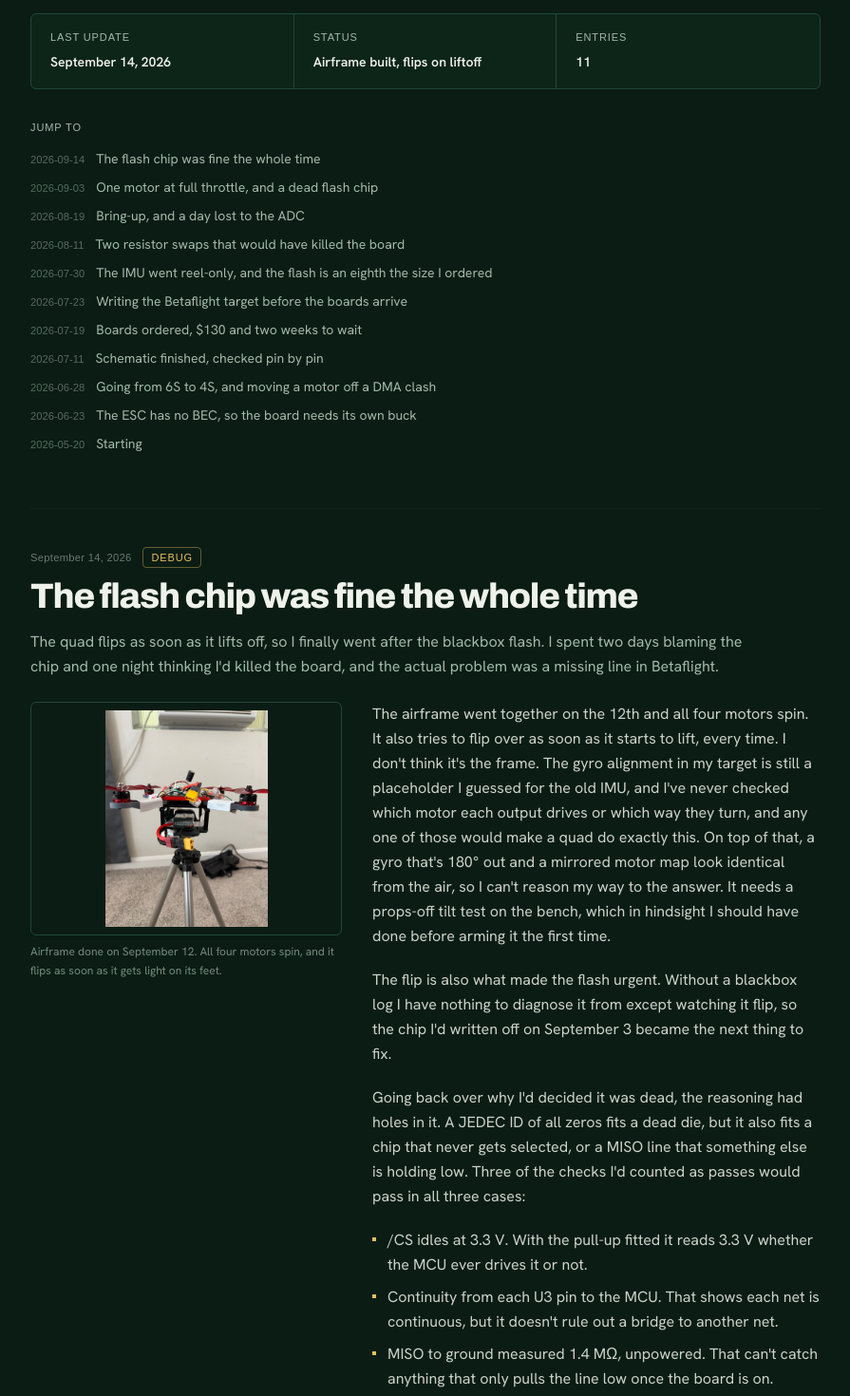
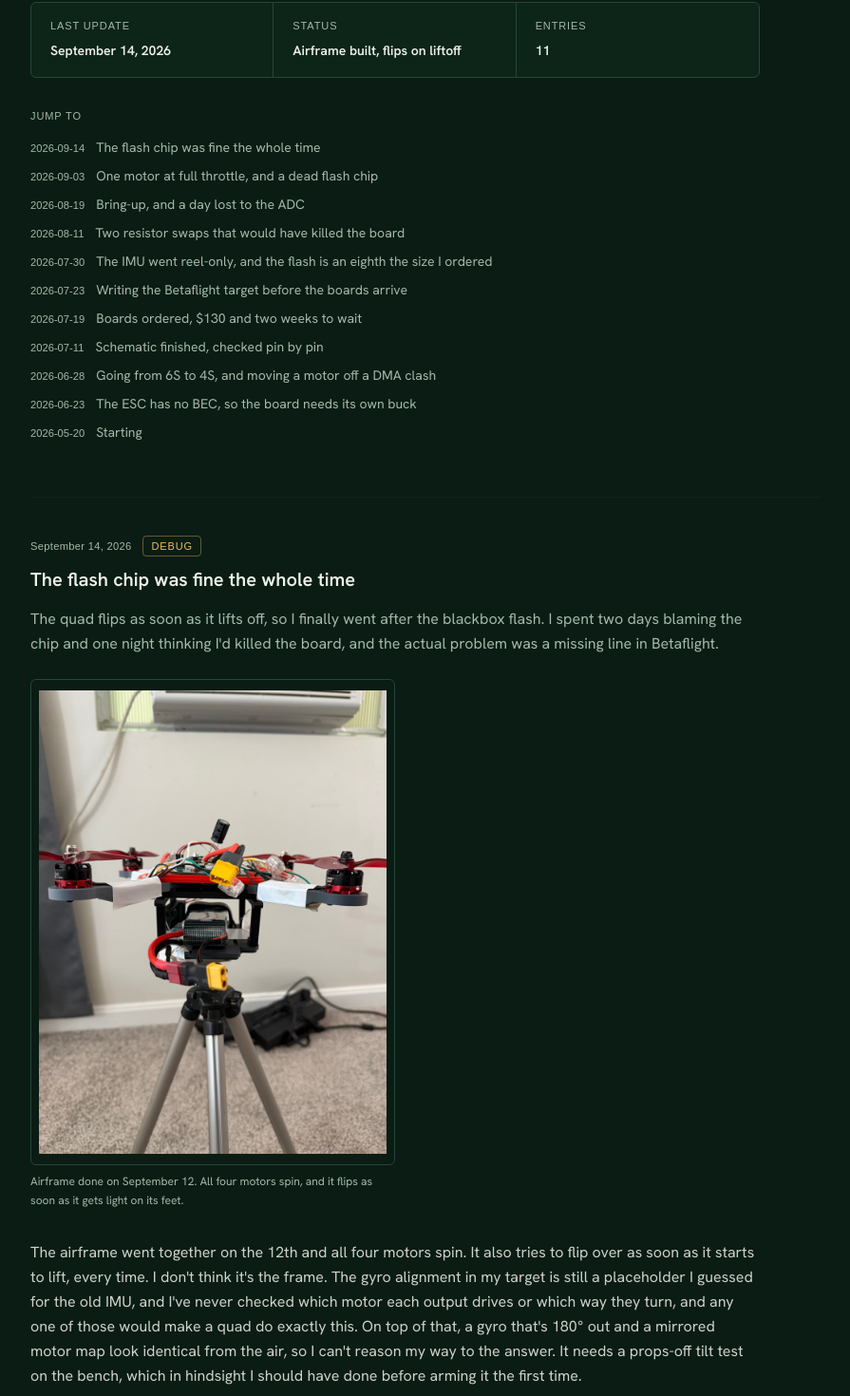
Before and after one commit to Ethansuttor/portfolio-website, a Next.js app: page /blog/drone-flight-controller in a window 1280 px wide. Shown: the part 572-2042 px from the top of the page at 95% size, without its empty margins (192-1087 px from the left). Built offline with nearby package versions, Linux system fonts and the light colour scheme; a web font is replaced by a local one.

Commit message:
Fix portrait media and blog typography with design handoff

```diff
--- a/src/app/blog/drone-flight-controller/page.tsx
+++ b/src/app/blog/drone-flight-controller/page.tsx
@@ -77,8 +77,8 @@ function Block({ block }: { block: LogBlock }) {
 
 function Media({ media }: { media: LogMedia }) {
   return (
-    <figure className="flex flex-col gap-2">
-      <div className="relative w-full aspect-[4/3] rounded-md border border-outline-variant bg-background overflow-hidden">
+    <figure className={`flex flex-col gap-2 ${media.aspect === "portrait" ? "w-full max-w-sm" : ""}`}>
+      <div className={`relative w-full ${media.aspect === "portrait" ? "aspect-[3/4] max-h-[70vh] max-w-[52.5vh]" : "aspect-[4/3]"} rounded-md border border-outline-variant bg-background overflow-hidden`}>
         {media.kind === "video" ? (
           <video
             src={media.src}
@@ -96,12 +96,12 @@ function Media({ media }: { media: LogMedia }) {
             src={media.src}
             alt={media.alt}
             fill
-            sizes="(max-width: 1024px) 100vw, 640px"
+            sizes={media.aspect === "portrait" ? "(max-width: 432px) calc(100vw - 48px), 384px" : "(max-width: 1024px) 100vw, 640px"}
             className="object-contain p-2"
           />
         )}
       </div>
-      <figcaption className="text-xs text-on-surface-variant/70 leading-relaxed">{media.caption}</figcaption>
+      <figcaption className="text-xs text-on-surface-variant leading-relaxed">{media.caption}</figcaption>
     </figure>
   );
 }
@@ -135,13 +135,13 @@ export default function DroneBuildLogPage() {
         }}
       />
 
-      <SubpageNav backHref={`/projects/${PROJECT_SLUG}`} backLabel="The Project" label="Build log" />
+      <SubpageNav backHref={`/projects/${PROJECT_SLUG}`} backLabel="The project" label="Build log" />
 
       <div className="px-6 md:px-24 py-14 max-w-5xl mx-auto">
         {/* Header */}
         <header className="mb-14">
           <p className="text-on-surface-variant mb-5">Build log for my flight controller</p>
-          <h1 className="display text-on-surface text-[clamp(2rem,4.6vw,3.6rem)] leading-[0.95] mb-8">
+          <h1 className="display display-title text-on-surface text-[clamp(2rem,4.6vw,3.6rem)] mb-8">
             Designing a flight controller, and everything that went wrong on the way
           </h1>
           <div className="flex flex-col gap-4 max-w-3xl">
@@ -158,7 +158,7 @@ export default function DroneBuildLogPage() {
           </div>
 
           {/* Status band */}
-          <div className="mt-10 grid grid-cols-1 sm:grid-cols-3 rounded-md border border-outline-variant bg-surface-container-low divide-y sm:divide-y-0 sm:divide-x divide-outline-variant">
+          <div className="mt-10 max-w-3xl grid grid-cols-1 sm:grid-cols-3 rounded-md border border-outline-variant bg-surface-container-low divide-y sm:divide-y-0 sm:divide-x divide-outline-variant">
             <div className="px-5 py-4">
               <span className="block silk text-on-surface-variant mb-1.5">
                 Last update
@@ -193,7 +193,7 @@ export default function DroneBuildLogPage() {
                     href={`#${entry.slug}`}
                     className="group inline-flex flex-wrap items-baseline gap-x-3 text-sm text-on-surface-variant hover:text-primary transition-colors duration-200"
                   >
-                    <time dateTime={entry.date} className="font-mono text-[0.7rem] text-on-surface-variant/50 tabular-nums">
+                    <time dateTime={entry.date} className="font-mono text-[0.7rem] text-on-surface-variant tabular-nums">
                       {entry.date}
                     </time>
                     <span className="group-hover:underline underline-offset-4">{entry.title}</span>
@@ -215,7 +215,7 @@ export default function DroneBuildLogPage() {
               <div className="flex flex-wrap items-center gap-3 mb-3">
                 <time
                   dateTime={entry.date}
-                  className="font-mono text-[0.7rem] tracking-wide text-on-surface-variant/60 tabular-nums"
+                  className="font-mono text-[0.7rem] tracking-wide text-on-surface-variant tabular-nums"
                 >
                   {entry.dateLabel}
                 </time>
@@ -224,7 +224,7 @@ export default function DroneBuildLogPage() {
                 </span>
               </div>
 
-              <h2 className="display text-on-surface text-[clamp(1.5rem,3vw,2.3rem)] leading-[1] mb-4">
+              <h2 className="display-title font-semibold text-on-surface text-lg md:text-xl leading-tight mb-4">
                 {entry.title}
               </h2>
               <p className="text-on-surface-variant text-sm md:text-base leading-relaxed mb-6 max-w-3xl">
@@ -233,17 +233,17 @@ export default function DroneBuildLogPage() {
 
               <div
                 className={
-                  entry.media
+                  entry.media && entry.media.aspect !== "portrait"
                     ? "grid grid-cols-1 lg:grid-cols-12 gap-8 items-start"
-                    : "max-w-3xl"
+                    : "max-w-3xl flex flex-col gap-8"
                 }
               >
                 {entry.media && (
-                  <div className="lg:col-span-5 lg:sticky lg:top-24">
+                  <div className={entry.media.aspect === "portrait" ? "w-full" : "lg:col-span-5 lg:sticky lg:top-24"}>
                     <Media media={entry.media} />
                   </div>
                 )}
-                <div className={`flex flex-col gap-5 ${entry.media ? "lg:col-span-7" : ""}`}>
+                <div className={`flex flex-col gap-5 ${entry.media && entry.media.aspect !== "portrait" ? "lg:col-span-7" : ""}`}>
                   {entry.blocks.map((block, i) => (
                     <Block key={i} block={block} />
                   ))}
@@ -275,7 +275,7 @@ export default function DroneBuildLogPage() {
         </div>
       </div>
 
-      <SubpageFooter backHref="/projects" backLabel="All Projects" />
+      <SubpageFooter backHref="/projects" backLabel="All projects" />
     </main>
   );
 }
--- a/src/components/ProjectDetailGallery.tsx
+++ b/src/components/ProjectDetailGallery.tsx
@@ -90,7 +90,7 @@ export function ProjectDetailGallery({ images }: { images: ProjectImage[] }) {
   return (
     <div className="flex flex-col gap-3">
       {/* Main Image Container */}
-      <div className="relative w-full aspect-[4/3] rounded-md border border-outline-variant hover:border-primary/50 transition-colors duration-300 overflow-hidden bg-background p-3 flex items-center justify-center group">
+      <div className={`relative w-full ${images[active].aspect === "portrait" ? "mx-auto aspect-[3/4] max-h-[70vh] max-w-[52.5vh]" : "aspect-[4/3]"} rounded-md border border-outline-variant hover:border-primary/50 transition-colors duration-300 overflow-hidden bg-background p-3 flex items-center justify-center group`}>
         {images[active].video ? (
           // No click-to-zoom overlay on a clip — it would swallow the transport
           // controls. The full screen button in the corner still works.
@@ -128,7 +128,7 @@ export function ProjectDetailGallery({ images }: { images: ProjectImage[] }) {
 
         {/* Caption badge — moves up out of the way of a clip's transport bar */}
         <span
-          className={`absolute left-3 text-[0.6rem] font-sans font-bold uppercase tracking-widest text-primary bg-background/80 px-2 py-1 z-1 pointer-events-none ${
+          className={`absolute left-3 text-[0.6875rem] font-sans font-bold uppercase tracking-widest text-primary bg-background/80 px-2 py-1 z-1 pointer-events-none ${
             images[active].video ? "top-3" : "bottom-3"
           }`}
         >
--- a/src/lib/buildLog.ts
+++ b/src/lib/buildLog.ts
@@ -20,6 +20,7 @@ export type LogMedia = {
   poster?: string;
   alt: string;
   caption: string;
+  aspect?: "portrait" | "landscape";
 };
 
 export type BuildLogEntry = {
@@ -53,6 +54,7 @@ export const buildLog: BuildLogEntry[] = [
     media: {
       kind: "image",
       src: "/assets/drone-airframe-assembled.jpg",
+      aspect: "portrait",
       alt: "The finished quadcopter with the custom flight controller, props and LiPo fitted, sitting on a tripod",
       caption: "Airframe done on September 12. All four motors spin, and it flips as soon as it gets light on its feet.",
     },
@@ -145,6 +147,7 @@ export const buildLog: BuildLogEntry[] = [
     media: {
       kind: "video",
       src: "/assets/drone-motor-spin.mp4",
+      aspect: "portrait",
       poster: "/assets/drone-motor-spin-poster.jpg",
       alt: "Bench test: the flight controller spins a brushless motor from FlySky transmitter throttle input",
       caption: "Throttle up on the FlySky, board powered from the pack and USB at once.",
@@ -257,6 +260,7 @@ export const buildLog: BuildLogEntry[] = [
     media: {
       kind: "image",
       src: "/assets/drone-pcb-assembled.jpeg",
+      aspect: "portrait",
       alt: "Assembled STM32F405 flight controller PCB after hotplate reflow",
       caption: "Everything placed, one reflow pass, no rework yet.",
     },
```
Also changed, not shown: src/lib/projects.ts (+16 -11 lines), 1 other file (tests, documents, lock files or other folders).
